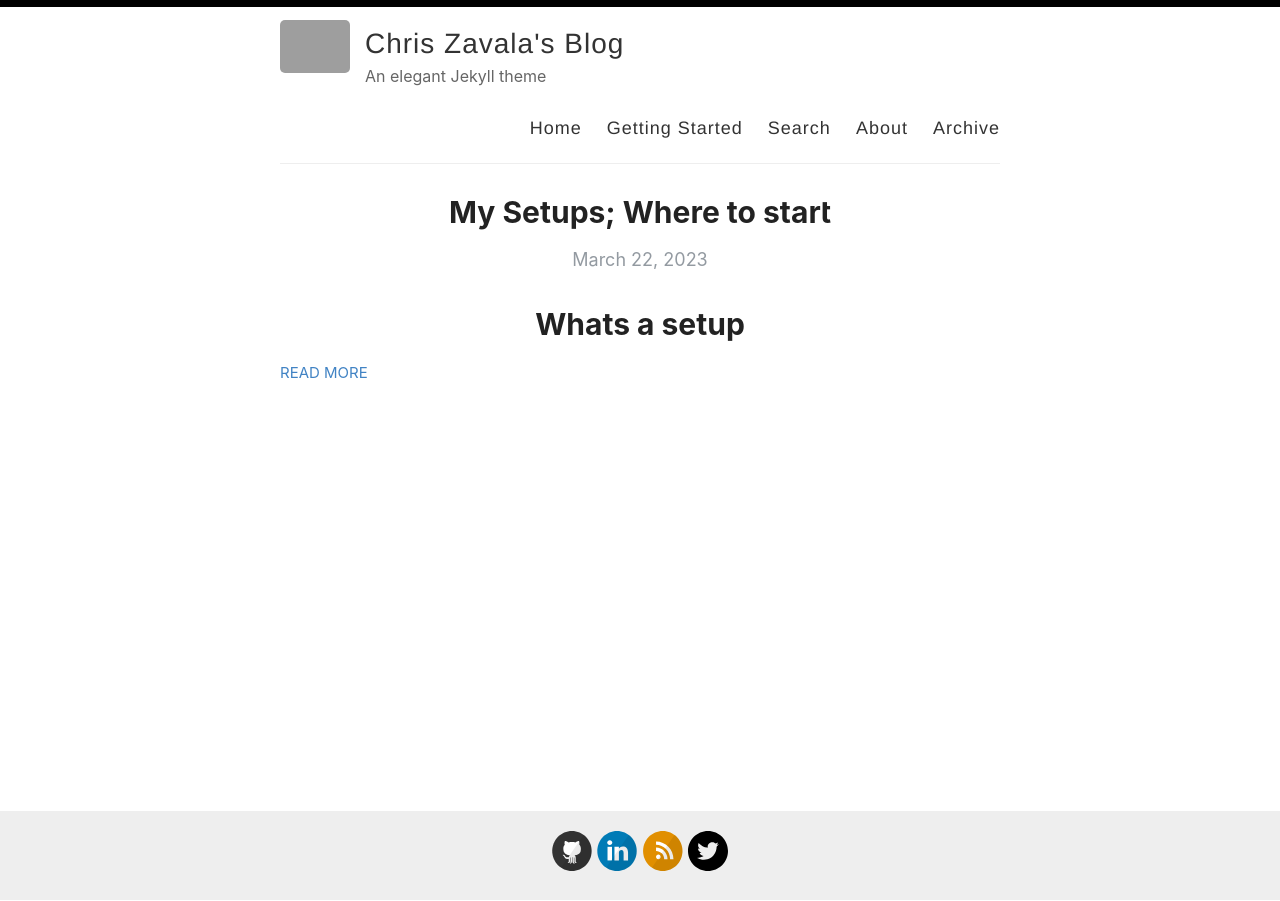
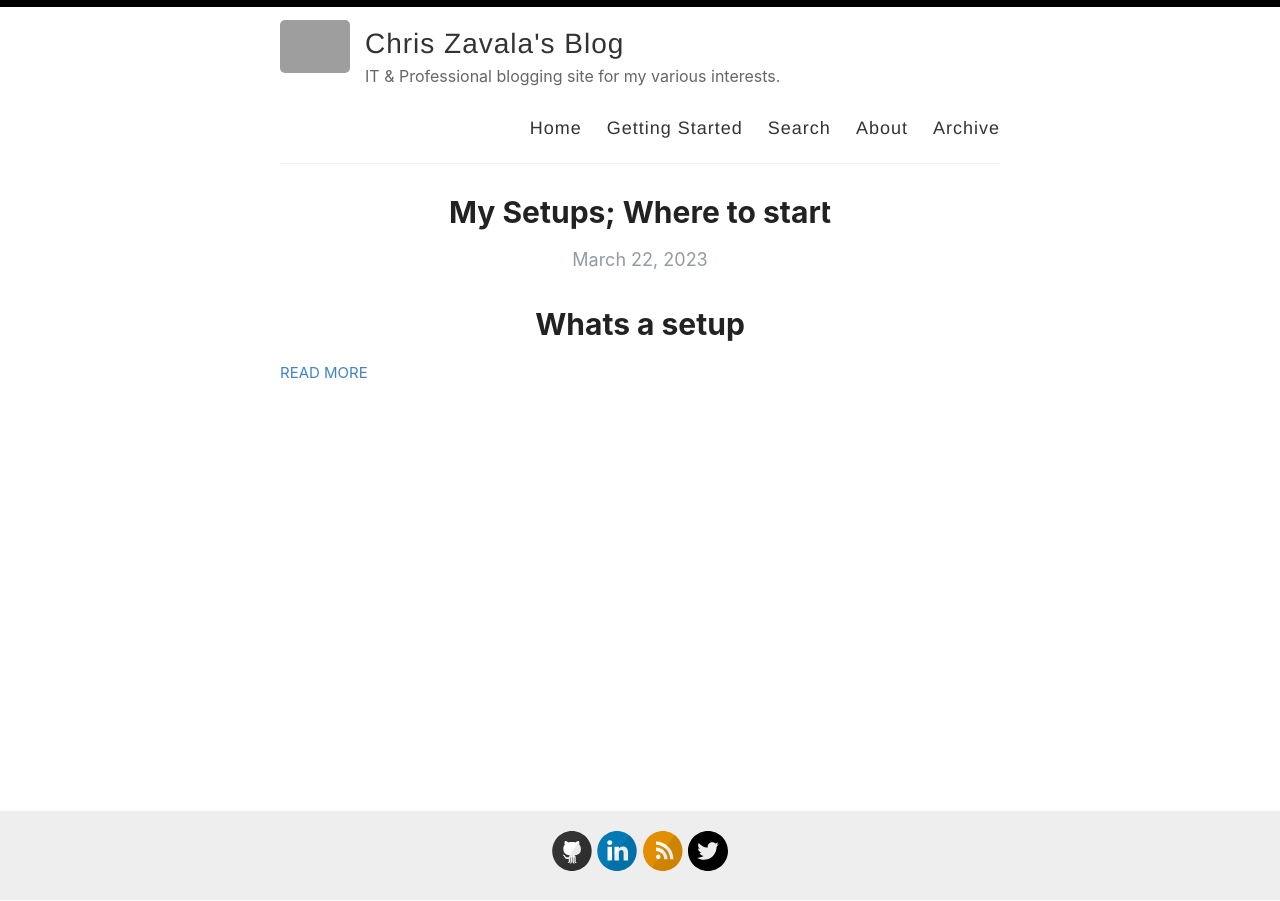
Before and after one commit to zavalalabs/zavalalabs.github.io, a Jekyll site: the page built from index.html, in a window 1280 px wide. Built offline with Jekyll 4.4.1, drawn with Linux system fonts in a browser that asks for light colours; the list of posts is cut into pages by our own code; grey boxes are pictures that could not be loaded.

Commit message:
Fix description

```diff
--- a/_config.yml
+++ b/_config.yml
@@ -9,7 +9,7 @@ name: Chris Zavala's Blog
 author: Chris Zavala
 
 # Short bio or description (displayed in the header)
-description: An elegant Jekyll theme
+description: IT & Professional blogging site for my various interests.
 
 # URL of your avatar or profile pic (you could use your GitHub profile pic)
 avatar: /images/Avitar.png
```
